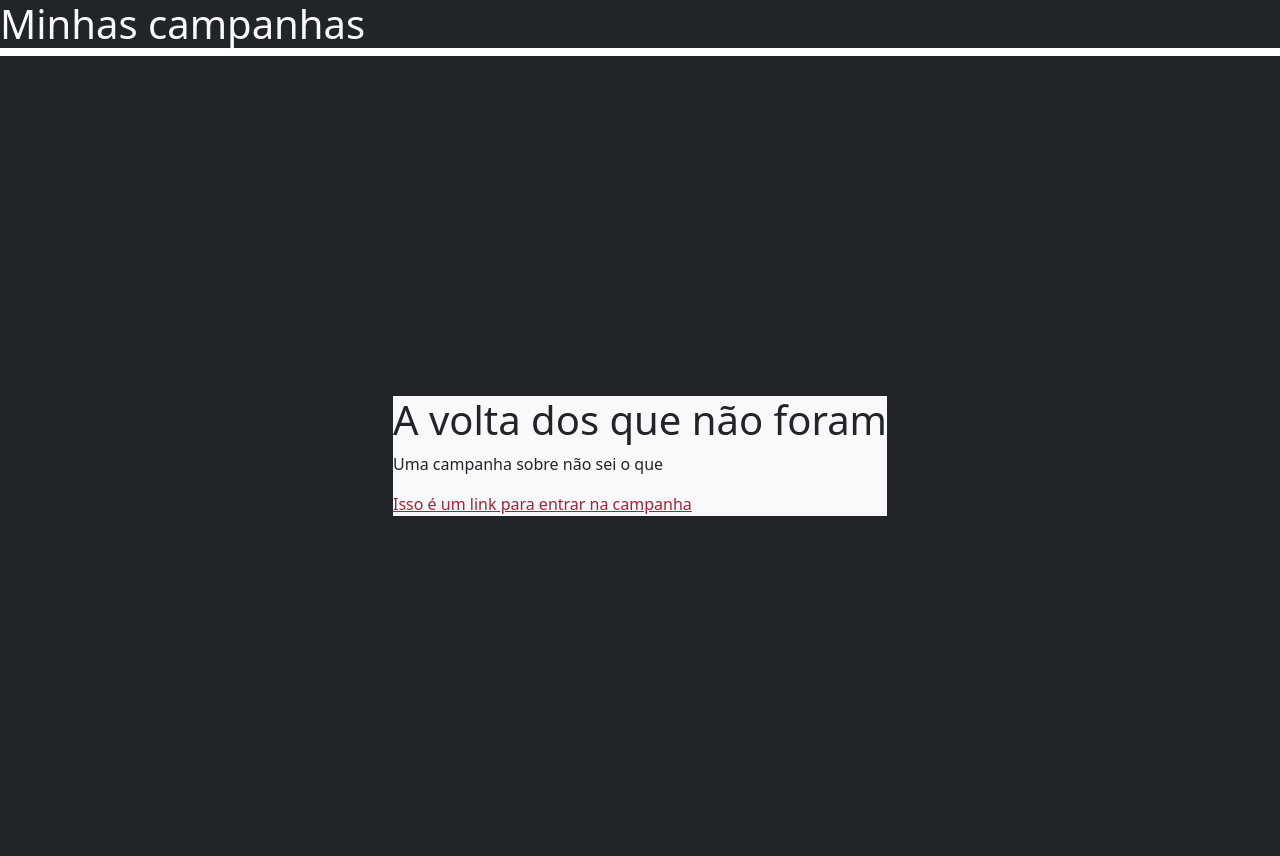
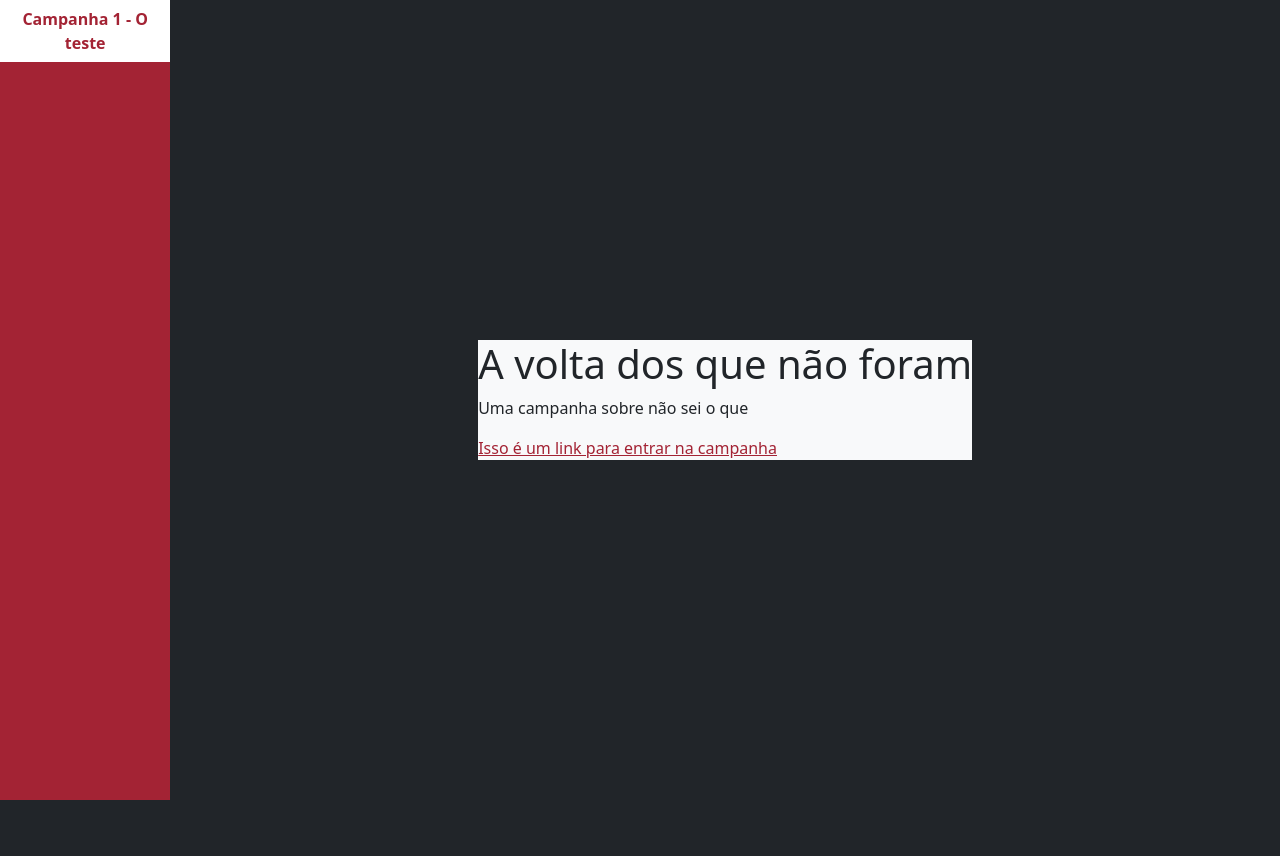
Before and after one commit to Everton-Jr/rpg_with_friends, a PHP site: page / in a window 1280 px wide. After the commit the page ends 800 px from the top, so only its background shows below. Run offline with PHP 8.4, Linux system fonts and the light colour scheme.

Commit message:
sidebar created

```diff
--- a/assets/scss/main.scss
+++ b/assets/scss/main.scss
@@ -1,8 +1,27 @@
 $primary: #A32334;
 
-body main form {
-    min-width: 360px;
-    width: 35%;
+
+body {
+
+    &.index {
+        display: flex;
+        flex-direction: row;
+
+        .sidebar .btn {
+            border-radius: 0;
+            color: #fff;
+            font-weight: bold;
+            &:hover {
+                color: $primary;
+                background-color: #fff;
+            }
+        }
+    }
+
+    main form {
+        min-width: 360px;
+        width: 35%;
+    }
 }
 
-@import "../node_modules/bootstrap/scss/bootstrap.scss";
+@import "../../node_modules/bootstrap/scss/bootstrap.scss";
--- a/index.php
+++ b/index.php
@@ -13,9 +13,12 @@ $index = new Site('Minhas campanhas');
 
 <?php $index->Start() ?>
 
-<header class="bg-dark">
-    <h1 class="text-light">Minhas campanhas</h1>
-</header>
+<body class="index">
+    <div class="sidebar bg-primary">
+        <a href="./?id=teste" class="btn">
+            <span>Campanha 1 - O teste</span>
+        </a>
+    </div>
 
     <main class="d-flex justify-content-center align-items-center min-vh-100 w-100 bg-dark">
         <div id="cartao-campanha" class="bg-light">
@@ -24,6 +27,7 @@ $index = new Site('Minhas campanhas');
             <a href="">Isso é um link para entrar na campanha</a>
         </div>
     </main>
-<script src="js/main.js"></script>
+</body>
+<script src="assets/js/main.js"></script>
 
 <?php $index->End() ?>
```
Also changed, not shown: assets/js/validate/validate_cadastro.js (deleted), assets/scss/main.css, 1 other file. Lines whose indentation alone changed are shown as unchanged.
